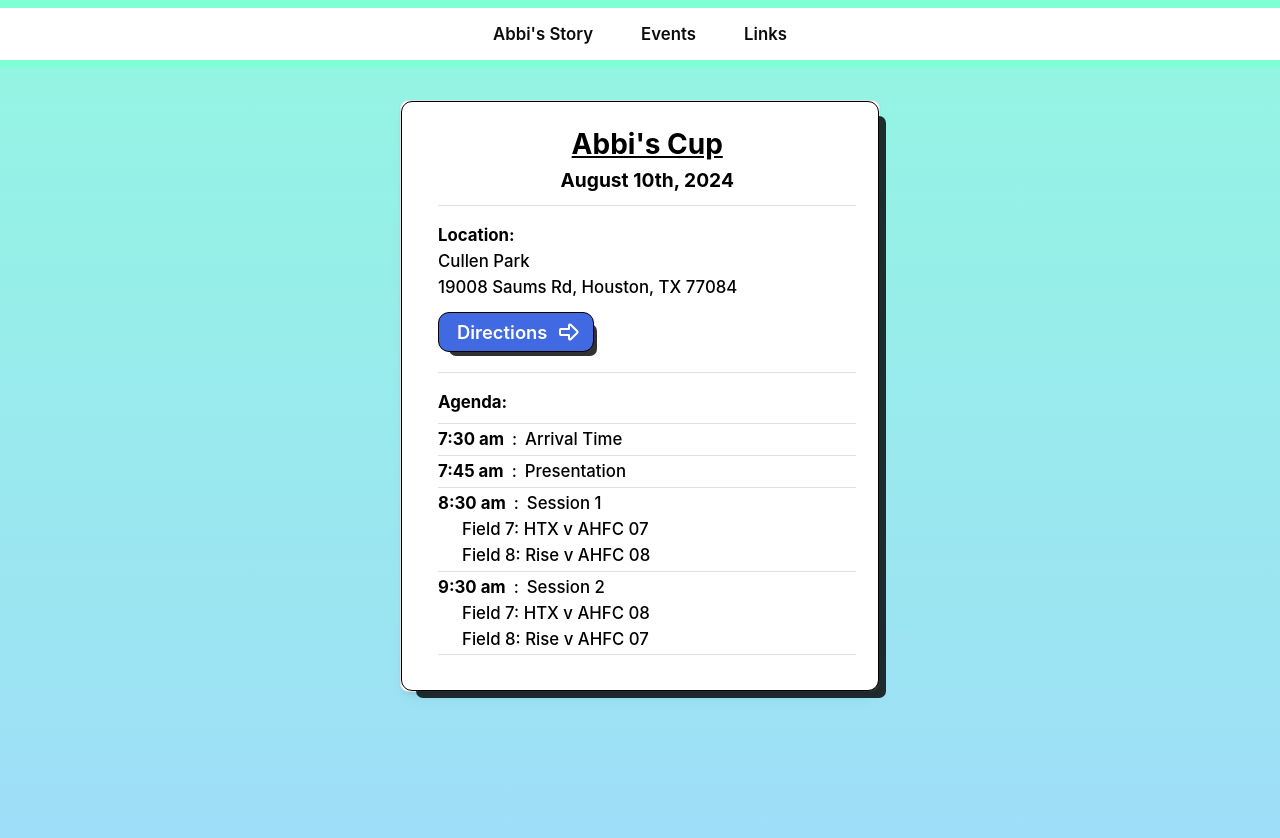
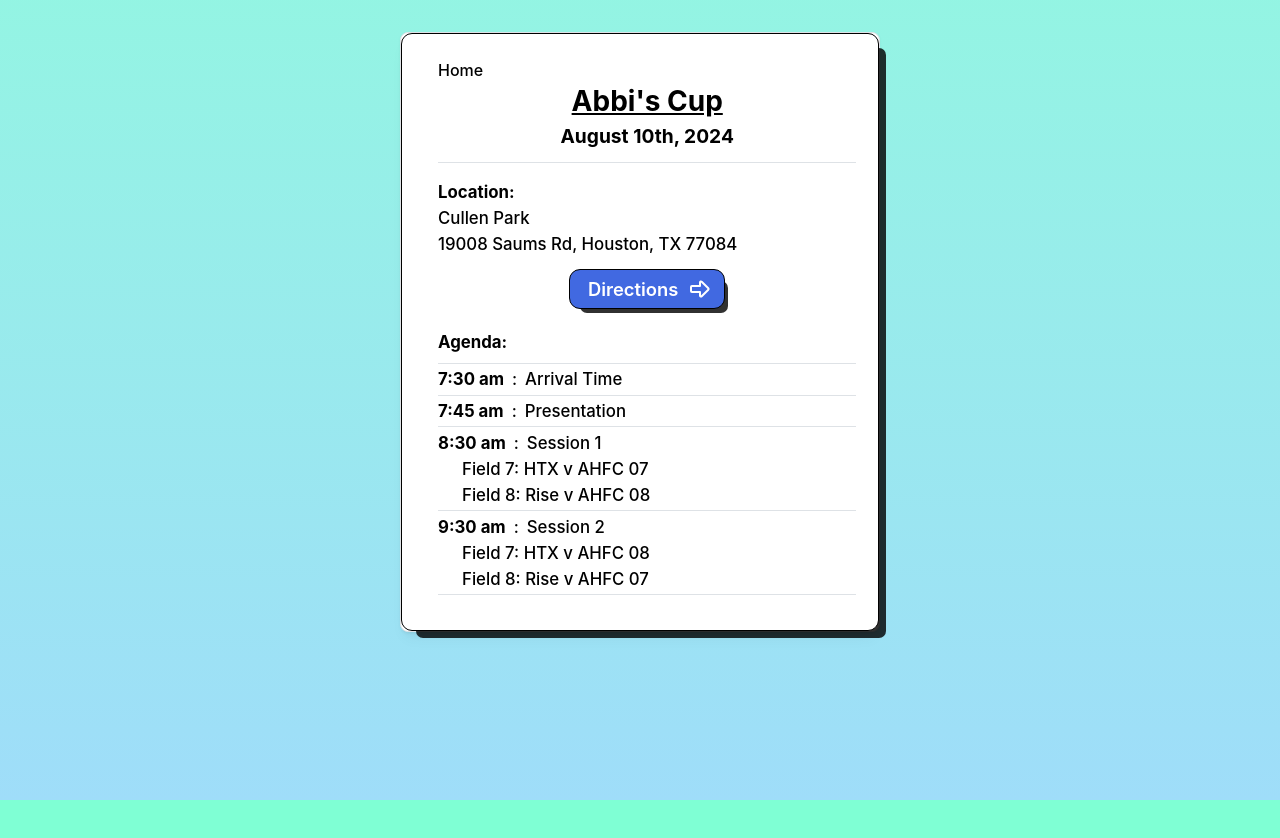
Before and after one commit to griffinbrooks47/abbiscup, a Next.js app: page /events in a window 1280 px wide. Shown: the top 838 px of the page. After the commit the page ends 800 px from the top, so only its background shows below. Built offline with nearby package versions, Linux system fonts and the light colour scheme; a web font is replaced by a local one.

Commit message:
working buttons

```diff
--- a/app/events/page.tsx
+++ b/app/events/page.tsx
@@ -1,15 +1,23 @@
+'use client'
 
 import { Button, Paper, Title, Divider } from "@mantine/core"
 import { IconArrowBigRight } from "@tabler/icons-react"
+import { useRouter } from "next/navigation";
 import { ReactNode } from "react"
 
 export default function Events() {
+
+    const router = useRouter();
+
     return (
         <main
             className="blue-gradient h-[100vh] flex flex-col justify-left items-center"
         >
             <Paper shadow="sm" radius="md" withBorder className="event-card mb-[1.5rem] mt-[2rem]">
                 <ShadowCard>
+                    <button className="mr-[auto]" onClick={() => router.push("/")}>
+                        Home
+                    </button>
                     <div className="text-[1.05rem] flex justify-left flex-col w-full">
                         <div>
                             <Title style={{ fontSize: '1.75rem', textAlign: 'center', marginBottom: '0.2rem', textDecoration: 'underline' }}>Abbi&apos;s Cup</Title>
@@ -27,7 +35,7 @@ export default function Events() {
                             <div style={{ fontWeight: 'semi-bold' }}>
                                 19008 Saums Rd, Houston, TX 77084
                             </div>
-                            <Button style={{ fontSize: "1.15rem", marginRight: "auto",marginBlock: "0.75rem", border: "1.5px solid black", borderRadius: '11px', boxShadow: "7px 8px 0px -4px #000000ce", opacity: "100%"}}
+                            <Button style={{ fontSize: "1.15rem", marginInline: "auto",marginBlock: "0.75rem", border: "1.5px solid black", borderRadius: '11px', boxShadow: "7px 8px 0px -4px #000000ce", opacity: "100%"}}
                                 color="#4169E1"
                                 w="fit-content"
                                 rightSection={<IconArrowBigRight />}
@@ -37,7 +45,6 @@ export default function Events() {
                                 target="_blank"
                                 >Directions</a></Button>
                         </div>
-                        <Divider className="my-[0.5rem]"></Divider>
                         <div className="mb-[0.5rem]">
                             <div className="font-bold mt-[0.5rem] mb-[0.5rem]">Agenda:</div>
                             <Divider></Divider>
--- a/app/page.tsx
+++ b/app/page.tsx
@@ -23,6 +23,8 @@ import { Landing } from "@/components/landing";
 import { About } from "@/components/about";
 import { JaneCambell } from "@/components/janecambell";
 
+import { Element } from "react-scroll";
+
 export default function Home() {
 
   const router = useRouter();
@@ -36,7 +38,9 @@ export default function Home() {
         <Landing />
         <About />
         <JaneCambell />
-        <Resources />
+        <Element name="resources">
+          <Resources />
+        </Element>
         <section className="flex m-auto bg-[#F5F5F5] flex-col pb-[10rem]">
             <div className="mx-auto mt-[5rem] text-[0.85rem] md:text-[1.05rem] w-[85%] md:w-[30rem] text-center">
               As awkward as it may feel, we can ALL show up for our friends and family who might be struggling. These conversations are not easy and as stated earlier, whether it is you or someone else you care about that is struggling, it takes courage to speak up and to engage. Some great suggestions can be found on the webpage called Seize The Awkward, along with some stories of those who have helped, and been helped.
--- a/components/nav.tsx
+++ b/components/nav.tsx
@@ -4,28 +4,26 @@ import { ReactNode } from "react"
 
 import Image from "next/image"
 
-import { useRouter } from "next/navigation"
+import { usePathname, useRouter } from "next/navigation"
 
-import { Element, scroller } from 'react-scroll';
+import { Element, scroller, Link } from 'react-scroll';
+import { Router } from "next/router";
 
 export function Navbar() {
 
     const router = useRouter();
 
+    const url = usePathname();
+
     return (
         <>
-            <nav className="nav flex justify-center items-center m-auto
-                bg-white
-             ">
-                <NavButton onClick={() => router.push("/")}>
-                    Abbi&apos;s Story
-                </NavButton>
+            <nav className={`nav flex justify-center items-center m-auto bg-white ${url == '/events' ? 'hidden' : 'block'}`}>
                 <NavButton onClick={() => router.push("/events")}>
                     Events
                 </NavButton>
-                <NavButton onClick={() => router.push("/")}>
+                <LinkButton link="resources">
                     Links
-                </NavButton>
+                </LinkButton>
             </nav>
         </>
     )
@@ -40,3 +38,26 @@ function NavButton(props: {children: string, link?: string, onClick: () => void}
         </button>
     )
 }
+
+function LinkButton(props: { children: string, link: string }) {
+
+    const router = useRouter();
+
+    const onScroll = () => {
+        router.push("/");
+        scroller.scrollTo(props.link, {
+            duration: 800,
+            delay: 0,
+            smooth: 'easeInOutQuart'
+        })
+    }
+
+    return (
+        <button
+            onClick={() => onScroll()}
+            className="h-full text-center font-semibold mx-[0.95rem] md:mx-6 lg:mx-6 opacity-[95%] flex items-center cursor-pointer"
+        >
+            {props.children}
+        </button>
+    )
+}
```
